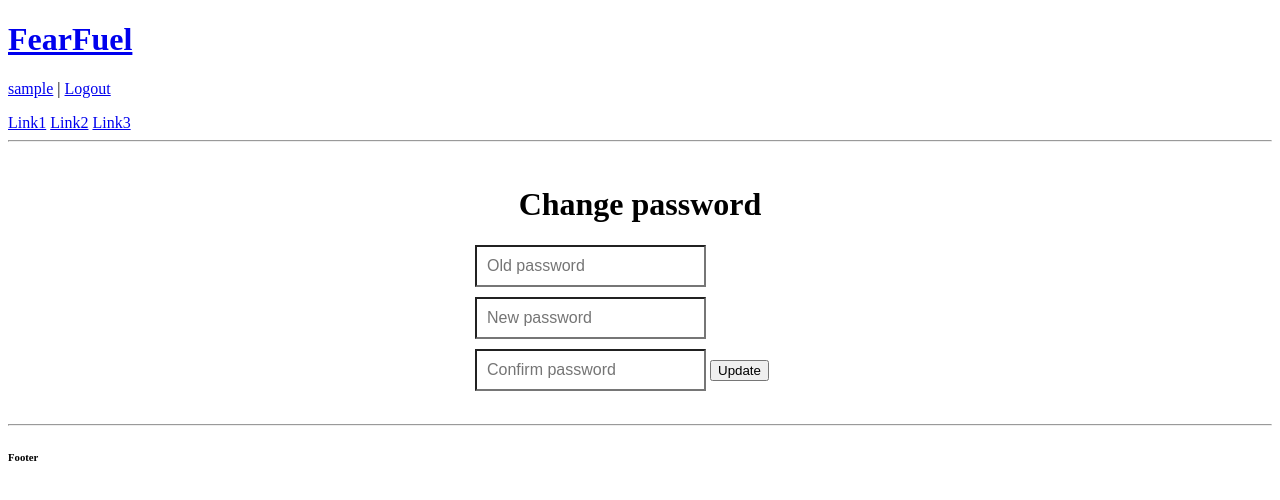
After one commit to ttajohnson/fearfuel, a Django app: page /password_change/ in a window 1280 px wide. The commit adds this page. Shown: the top 500 px of the page. Run offline with Django 4.2, Linux system fonts and the light colour scheme; the visitor is signed in with stand-in values (Sample User, id 1).

Commit message:
password resets

```diff
--- a/account/templates/account/account.html
+++ b/account/templates/account/account.html
@@ -35,5 +35,11 @@
 
     <button type="submit">Save</button>
 
+</form>
+
+    <div>
+        <a href="{% url 'password_change' %}">Change Password</a>
+    </div>
+
 
 {% endblock content %}
--- a/account/templates/account/login.html
+++ b/account/templates/account/login.html
@@ -35,5 +35,11 @@
 
     <button type="submit">Login</button>
 
+</form>
+
+<div>
+    <a href="{% url 'password_reset' %}">Reset Password</a>
+</div>
+
 
 {% endblock content %}
--- a/fearfuel_project/settings.py
+++ b/fearfuel_project/settings.py
@@ -27,6 +27,8 @@ DEBUG = True
 
 ALLOWED_HOSTS = []
 
+if DEBUG:
+    EMAIL_BACKEND = 'django.core.mail.backends.console.EmailBackend' # in Dev only
 
 # Application definition
 
--- a/fearfuel_project/urls.py
+++ b/fearfuel_project/urls.py
@@ -15,6 +15,7 @@ Including another URLconf
 """
 from django.contrib import admin
 from django.urls import path, include
+from django.contrib.auth import views as auth_views
 
 from fearfuel.views import (
     fear_fuel_home,
@@ -33,5 +34,12 @@ urlpatterns = [
     path('signup/', registration_view, name="signup"),
     path('logout/', logout_view, name="logout"),
     path('login/', login_view, name="login"),
-    path('account/', account_view, name="account")
+    path('account/', account_view, name="account"),
+
+    path('password_change/done/', auth_views.PasswordChangeDoneView.as_view(template_name='registration/password_change_done.html'), name='password_change_done'),
+    path('password_change/', auth_views.PasswordChangeView.as_view(template_name='registration/password_change.html'), name='password_change'),
+    path('password_reset/done/', auth_views.PasswordResetCompleteView.as_view(template_name='registration/password_reset_done.html'), name="password_reset_done"),
+    path('reset/<uidb64>/<token>/', auth_views.PasswordResetConfirmView.as_view(), name='password_reset_confirm'),
+    path('password_reset/', auth_views.PasswordResetView.as_view(), name='password_reset'),
+    path('reset/done/', auth_views.PasswordResetCompleteView.as_view(template_name='registration/password_reset_complete.html'), name='password_reset_complete'),
 ]
--- /dev/null
+++ b/templates/registration/password_change.html
@@ -0,0 +1,52 @@
+{% extends 'base.html' %}
+
+{% block content %}
+<style type="text/css">
+  .form-signin {
+    width: 100%;
+    max-width: 330px;
+    padding: 15px;
+    margin: auto;
+  }
+  .form-signin .checkbox {
+    font-weight: 400;
+  }
+  .form-signin .form-control {
+    position: relative;
+    box-sizing: border-box;
+    height: auto;
+    padding: 10px;
+    font-size: 16px;
+  }
+  .form-signin .form-control:focus {
+    z-index: 2;
+  }
+  .form-signin input[type="password"] {
+    margin-bottom: 10px;
+    border-bottom-right-radius: 0;
+    border-bottom-left-radius: 0;
+  }
+  .h3{
+    text-align: center;
+  }
+</style>
+
+
+<form method="POST" class="form-signin">{% csrf_token %}
+  <h1 class="h3 mb-3 font-weight-normal">Change password</h1>
+    <input name="old_password" class="form-control" placeholder="Old password" type="password" id="id_old_password" required="true">
+    <input name="new_password1" class="form-control" placeholder="New password" type="password" id="id_new_password1" required="true">
+    <input name="new_password2" class="form-control" placeholder="Confirm password" type="password" id="id_new_password2" required="true">
+
+    {% for field in form %}
+      {% for error in field.errors %}
+        <p style="color: red">{{ error }}</p>
+      {% endfor %}
+    {% endfor %}
+
+  <button class="btn btn-lg btn-primary btn-block" type="submit">Update</button>
+</form>
+
+
+
+{% endblock %}
--- /dev/null
+++ b/templates/registration/password_reset_subject.txt
@@ -0,0 +1 @@
+Your FearFuel password has been reset.
```
Also changed, not shown: templates/registration/password_change_done.html (added, +11 -0 lines), templates/registration/password_reset_complete.html (added, +12 -0 lines), templates/registration/password_reset_done.html (added, +20 -0 lines), templates/registration/password_reset_email.html (added, +12 -0 lines), templates/registration/password_reset_form.html (added, +45 -0 lines).
